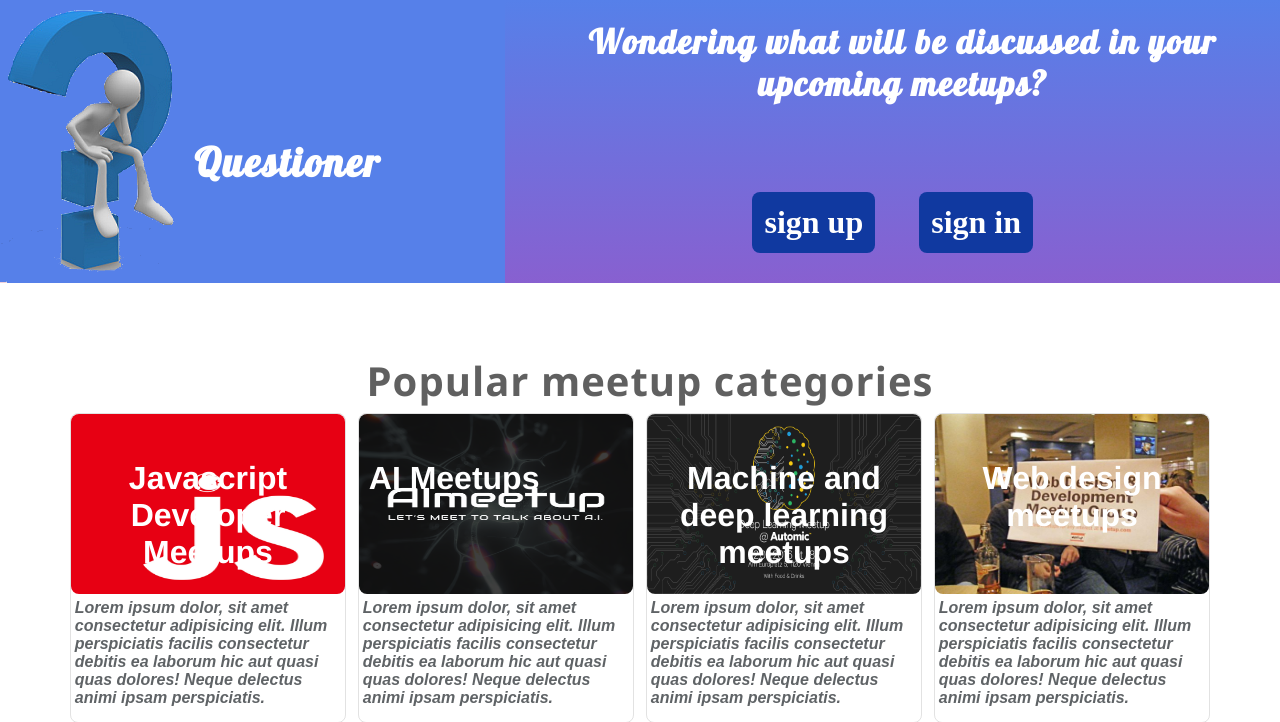
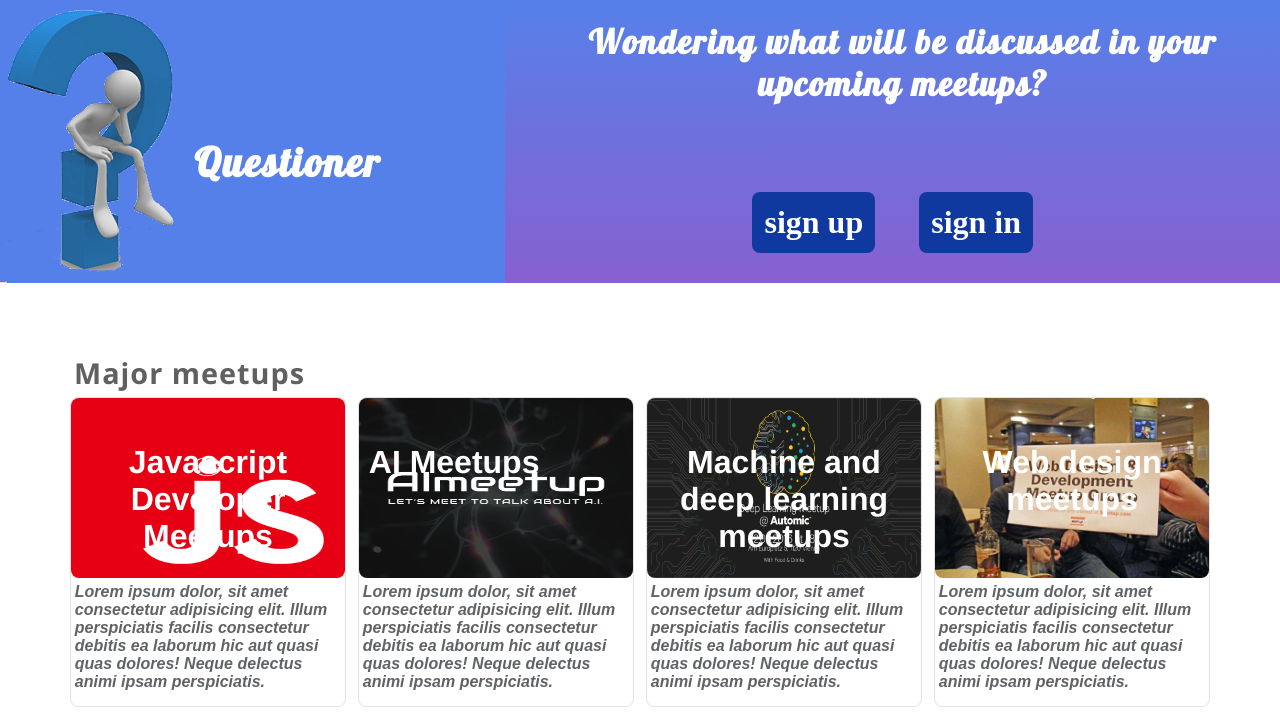
Before and after one commit to ceexon/the-Questioner, a Python web app: template UI/templates/index.html in a window 1280 px wide. Shown: the top 722 px of the page. Run offline with Jinja, Linux system fonts and the light colour scheme; the template is opened without the code that fills it, so the values that code supplies are empty.

Commit message:
[feature #162966771]minor changes

```diff
--- a/UI/static/css/style.css
+++ b/UI/static/css/style.css
@@ -88,11 +88,12 @@ section.main-meetup-categories {
 h3.meetups-available {
     align-self: stretch;
     width: 100%;
-    text-align: center;
+    text-align: justify;
     color: #606060;
     font-family: 'Segoe UI', Tahoma, Geneva, Verdana, sans-serif;
     letter-spacing: 1px;
     margin-bottom: 25px;
+    font-size: 1.8em;
 }
 
 div.category-box {
--- a/UI/templates/index.html
+++ b/UI/templates/index.html
@@ -36,7 +36,7 @@
     <section class="main-meetup-categories">
 
         <h3 class="meetups-available page-title">
-            Popular meetup categories
+            Major meetups
         </h3>
         <div class="category-box">
             <div class="header">
```
